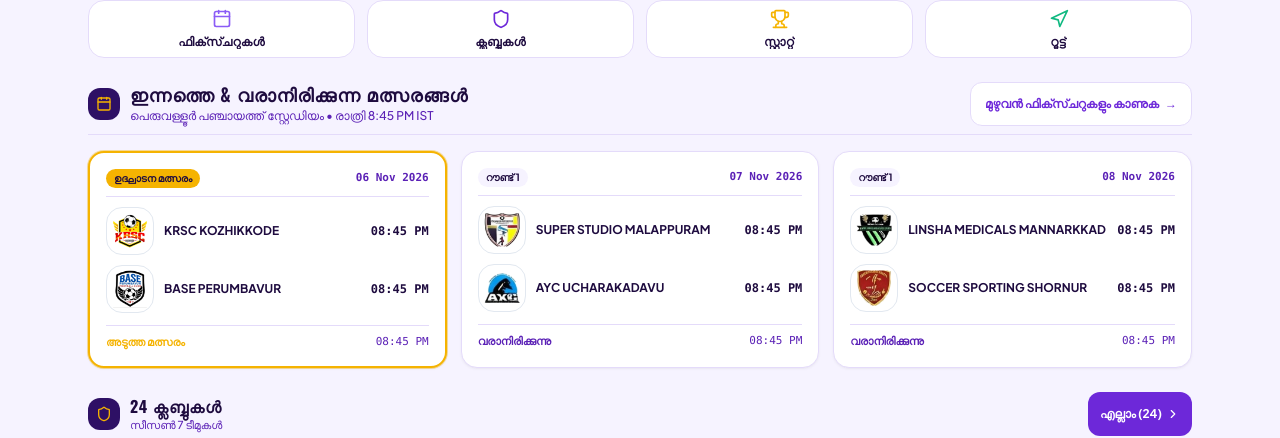
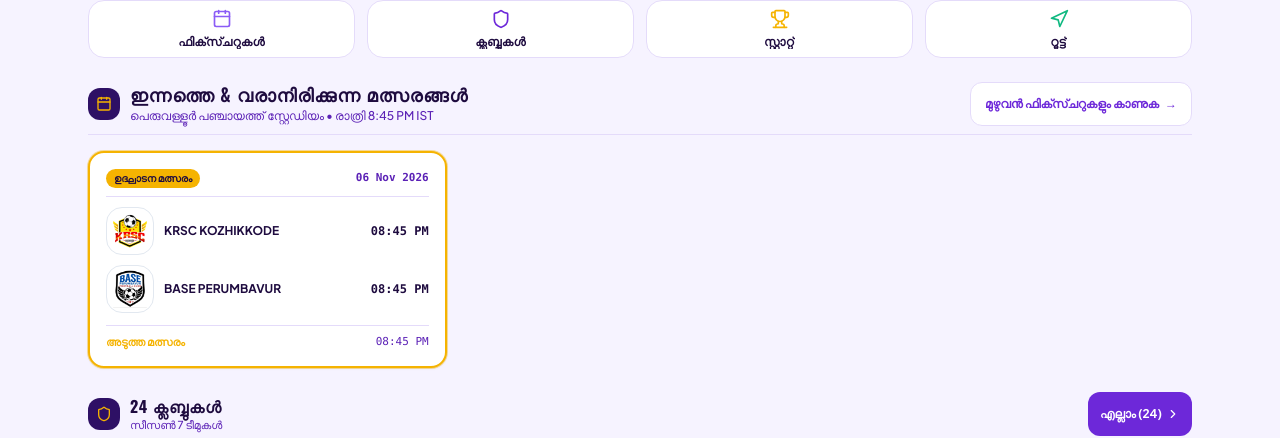
Before and after one commit to murshidmhd/kasc-soccer-web, a React (Vite) app: page / in a window 1280 px wide. Shown: the part 1311-1749 px from the top of the page. Built offline with nearby package versions, Linux system fonts and the light colour scheme; a web font is replaced by a local one.

Commit message:
fix: remove Day 2 & Day 3 unconfirmed fixtures, keep only opening match

```diff
--- a/src/data/tournamentData.js
+++ b/src/data/tournamentData.js
@@ -69,38 +69,6 @@ export const fixtures = [
     confirmed: true,
     badge1Color: "from-amber-500 to-red-800",
     badge2Color: "from-zinc-800 to-black",
-    stadium: "Peruvallur Panjayath Stadium"
-  },
-  {
-    id: "m2",
-    day: "Day 2",
-    date: "07 Nov 2026",
-    time: "08:45 PM",
-    stage: "Round 1",
-    team1: "SUPER STUDIO MALAPPURAM",
-    team2: "AYC UCHARAKADAVU",
-    status: "Upcoming",
-    score1: null,
-    score2: null,
-    confirmed: true,
-    badge1Color: "from-blue-600 to-indigo-900",
-    badge2Color: "from-cyan-500 to-blue-700",
-    stadium: "Peruvallur Panjayath Stadium"
-  },
-  {
-    id: "m3",
-    day: "Day 3",
-    date: "08 Nov 2026",
-    time: "08:45 PM",
-    stage: "Round 1",
-    team1: "LINSHA MEDICALS MANNARKKAD",
-    team2: "SOCCER SPORTING SHORNUR",
-    status: "Upcoming",
-    score1: null,
-    score2: null,
-    confirmed: true,
-    badge1Color: "from-emerald-600 to-teal-900",
-    badge2Color: "from-rose-600 to-red-900",
     stadium: "Peruvallur Panjayath Stadium"
   }
 ];
```
